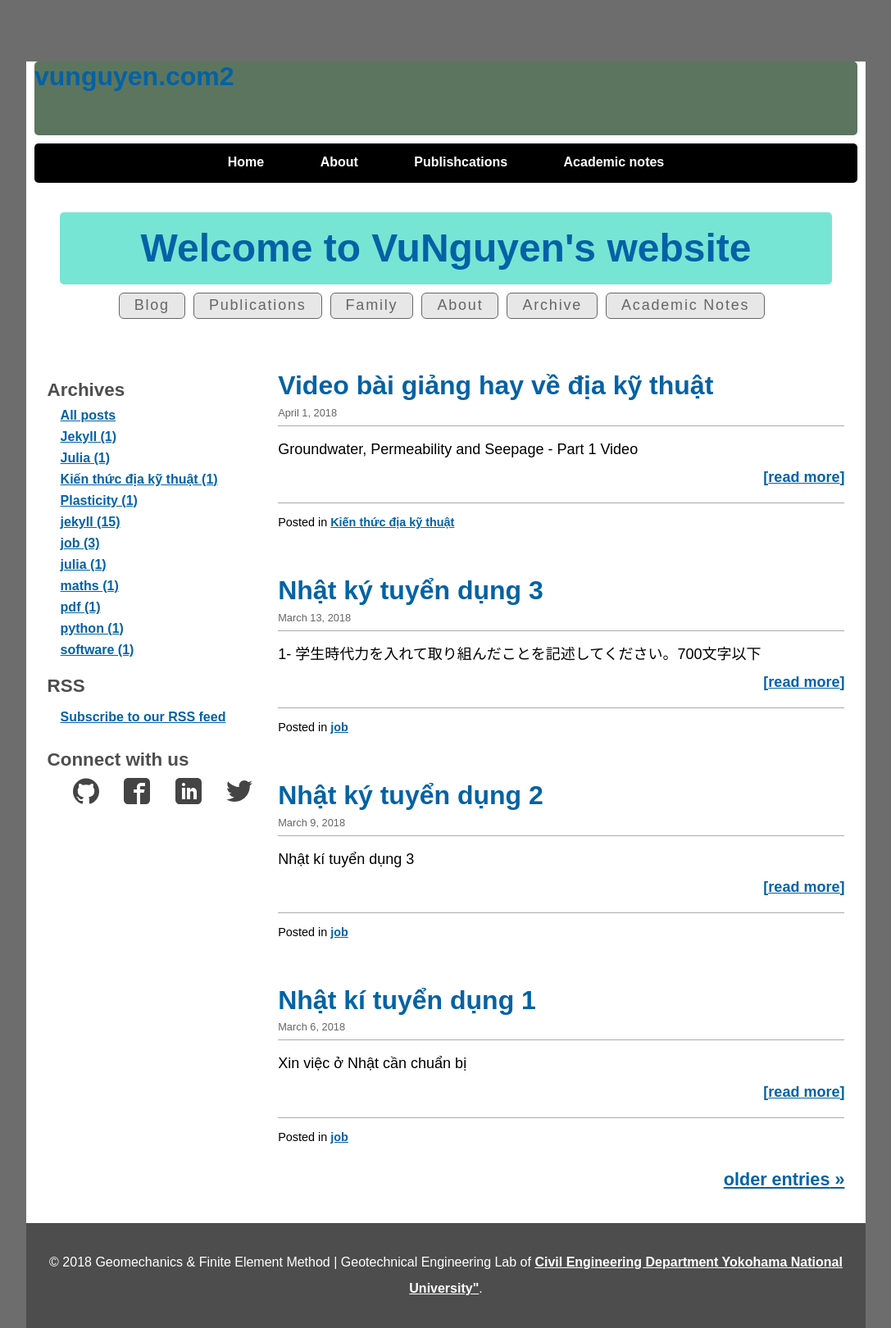
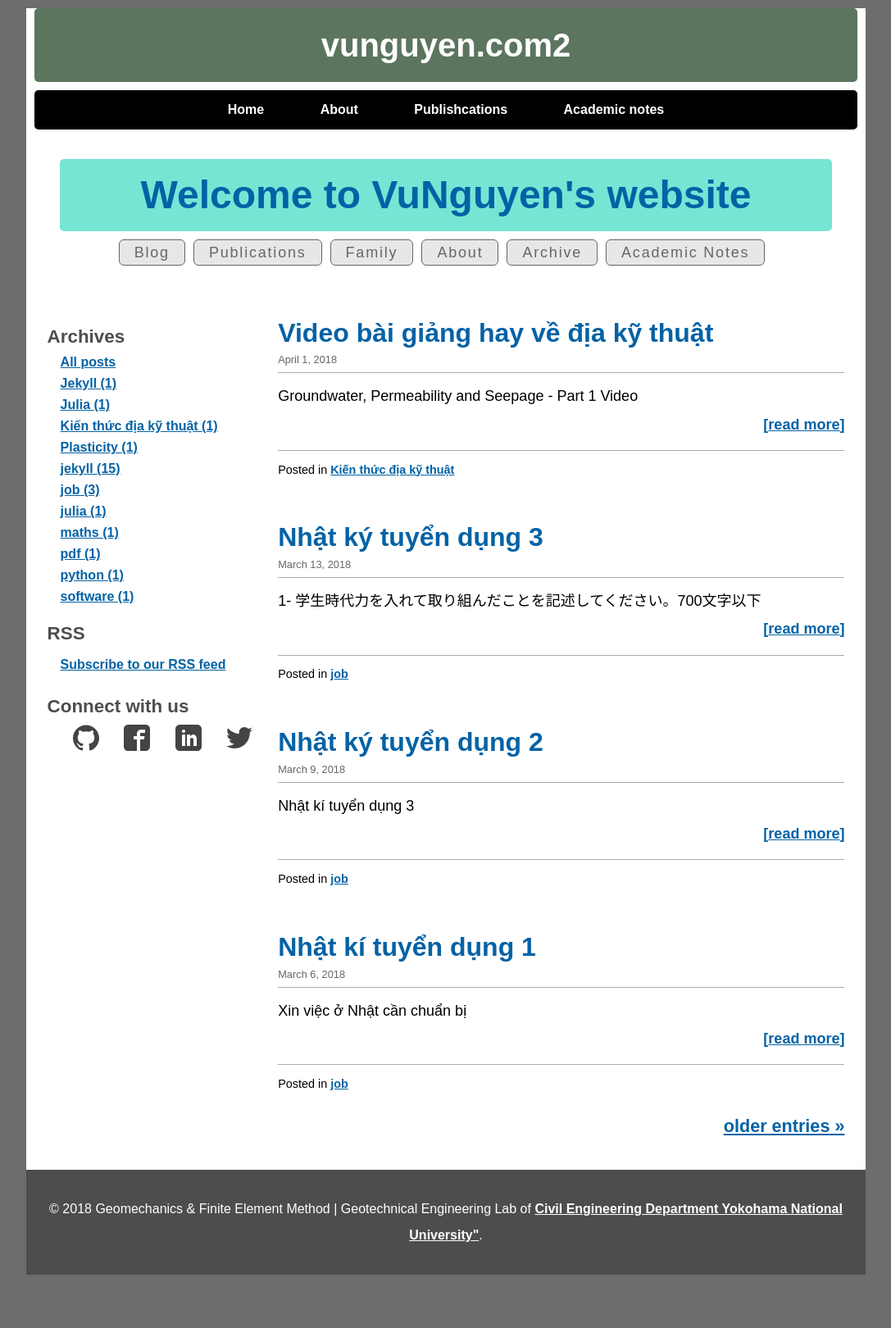
Before and after one commit to quangvunp/geomechanics, a Jekyll site: the page built from index.html, in a window 1280 px wide. Shown: the whole page at 82% size, without its empty margins (96-1183 px from the left). Built offline with Jekyll 4.4.1, drawn with Linux system fonts in a browser that asks for light colours; the list of posts is cut into pages by our own code; after the commit the page ends 1555 px from its top, so only the background shows below that.

Commit message:
Update main.css

```diff
--- a/css/main.css
+++ b/css/main.css
@@ -936,3 +936,19 @@
 	background-color: white;
 	border-radius: 6px;
 }
+
+
+h6 {
+	font-size: 250%;
+	text-align: center;
+	color: white;
+	font-family: Arial;
+	margin: 0px;
+
+	position: relative;
+		top: 50%;
+		-webkit-transform: translateY(-50%):
+		-ms-transform: translateY(-50%);
+		transform: translateY(-50%);
+
+}
```
